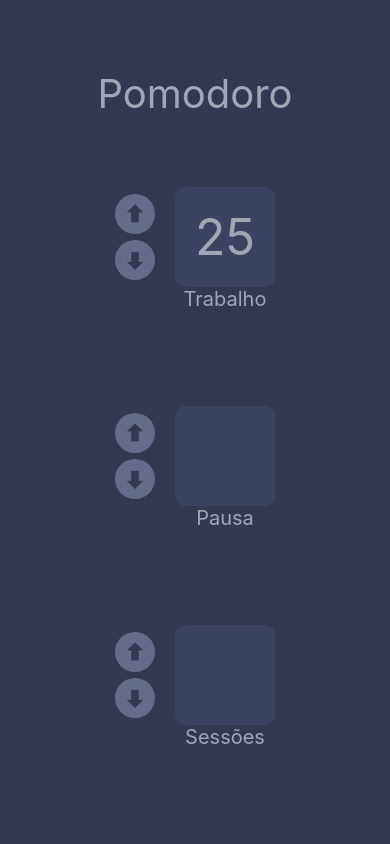
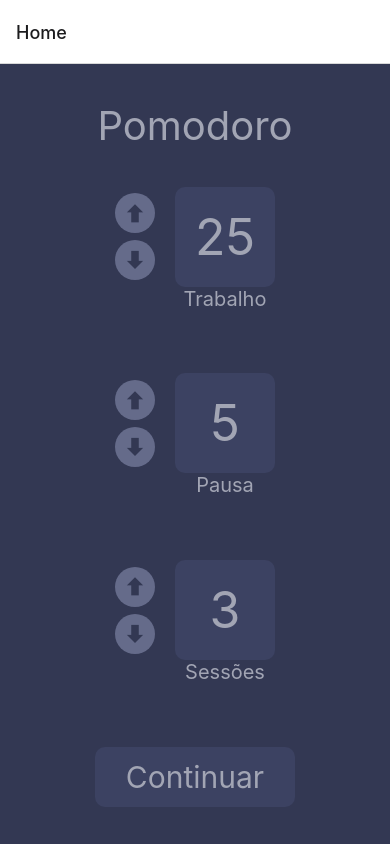
Before and after one commit to vitorjusto/pomodorochallenge, a React Native app: screen /Home in a window 390 px wide. Built offline with nearby package versions, Linux system fonts and the light colour scheme.

Commit message:
adiciona drawer navigation

```diff
--- a/App.js
+++ b/App.js
@@ -1,21 +1,20 @@
 import { StatusBar } from 'expo-status-bar';
 import { StyleSheet, Text, View } from 'react-native';
+import { NavigationContainer } from '@react-navigation/native';
+import {createDrawerNavigator, DrawerItemList, } from '@react-navigation/drawer';
+import { createNativeStackNavigator } from '@react-navigation/native-stack';
 import Configuracao from './components/configuracao';
-import Cronometro from './components/cronometro'
+import Cronometro from './components/cronometro';
 
-export default function App() {
+const Stack = createNativeStackNavigator();
+
+export default function App(){
   return (
-    <View style={styles.container}>
-      <Configuracao></Configuracao>
-    </View>
+    <NavigationContainer>
+      <Stack.Navigator>
+        <Stack.Screen name="Home" component={Configuracao} />
+        <Stack.Screen name="Cronometro" component={Cronometro} />
+      </Stack.Navigator>
+    </NavigationContainer>
   );
 }
-
-const styles = StyleSheet.create({
-  container: {
-    flex: 1,
-    backgroundColor: '#fff',
-    alignItems: 'center',
-    justifyContent: 'center',
-  },
-});
--- a/components/configuracao.js
+++ b/components/configuracao.js
@@ -3,7 +3,30 @@ import { StyleSheet, Text, View, TouchableOpacity} from 'react-native';
 import React, { useState, useEffect } from 'react';
 import { Ionicons, Entypo } from '@expo/vector-icons';
 
-export default function App() {
+function addNumber(number)
+{
+    if(number == 99)
+        return 99
+    number += 1
+    return number
+}
+
+function subNumber(number)
+{
+    if(number == 1)
+        return 1
+
+    number -= 1
+    return number
+}
+
+export default function App({ navigation }) {
+
+    const [trabalhoNumber, setTrabalhoNumber] = useState(25);
+    const [breakNumber, setbreakNumber] = useState(5);
+    const [sectionNumber, setSectionNumber] = useState(3);
+    const [addNumberText, setAddNumberText] = useState('trabalho');
+
     return(
         <View style={styles.container}>
 
@@ -11,12 +34,12 @@ export default function App() {
 
             <View style={styles.escolherNumero}>
             <View style={styles.BotaoContainer}>
-                <TouchableOpacity >
+                <TouchableOpacity onPressIn={() => setTrabalhoNumber(addNumber(trabalhoNumber))}>
                 <View style={styles.botao}>
                 <Entypo name={'arrow-up'} size={25} color={'#333853'}/>
                 </View>
                 </TouchableOpacity>
-                <TouchableOpacity>
+                <TouchableOpacity  onPress={() => setTrabalhoNumber(subNumber(trabalhoNumber))} >
                 <View style={styles.botao}>
                 <Entypo name={'arrow-down'} size={25} color={'#333853'}/>
 
@@ -25,7 +48,7 @@ export default function App() {
             </View>
             <View style={styles.centralizar}>
             <View style={styles.numeroContainer}>
-            <Text style={styles.Numero}>25</Text>
+            <Text style={styles.Numero}>{trabalhoNumber}</Text>
             </View>
                 <Text style={styles.texto}>Trabalho</Text>
             </View>
@@ -33,12 +56,12 @@ export default function App() {
 
             <View style={styles.escolherNumero}>
             <View style={styles.BotaoContainer}>
-                <TouchableOpacity >
+                <TouchableOpacity onPress={() => setbreakNumber(addNumber(breakNumber))}>
                 <View style={styles.botao}>
                 <Entypo name={'arrow-up'} size={25} color={'#333853'}/>
                 </View>
-                </TouchableOpacity>
-                <TouchableOpacity>
+                </TouchableOpacity >
+                <TouchableOpacity onPress={() => setbreakNumber(subNumber(breakNumber))}>
                 <View style={styles.botao}>
                 <Entypo name={'arrow-down'} size={25} color={'#333853'}/>
 
@@ -47,7 +70,7 @@ export default function App() {
             </View>
             <View style={styles.centralizar}>
             <View style={styles.numeroContainer}>
-            <input style={{backgroundColor: 'rgba(0,0,0,0)', border: '0px', width: 50, height: 50, fontSize: 45}} type={'Number'} min={1} max={99}></input>
+            <Text style={styles.Numero}>{breakNumber}</Text>
             </View>
                 <Text style={styles.texto}>Pausa</Text>
             </View>
@@ -55,12 +78,12 @@ export default function App() {
 
             <View style={styles.escolherNumero}>
             <View style={styles.BotaoContainer}>
-                <TouchableOpacity >
+                <TouchableOpacity onPress={() => setSectionNumber(addNumber(sectionNumber))}>
                 <View style={styles.botao}>
                 <Entypo name={'arrow-up'} size={25} color={'#333853'}/>
                 </View>
                 </TouchableOpacity>
-                <TouchableOpacity>
+                <TouchableOpacity onPress={() => setSectionNumber(subNumber(sectionNumber))}>
                 <View style={styles.botao}>
                 <Entypo name={'arrow-down'} size={25} color={'#333853'}/>
 
@@ -69,11 +92,17 @@ export default function App() {
             </View>
             <View style={styles.centralizar}>
             <View style={styles.numeroContainer}>
-            <input style={{backgroundColor: 'rgba(0,0,0,0)', border: '0px', width: 50, height: 50, fontSize: 45}} type={'Number'} min={1} max={99}></input>
+            <Text style={styles.Numero}>{sectionNumber}</Text>
             </View>
                 <Text style={styles.texto}>Sessões</Text>
             </View>
             </View>
+
+            <TouchableOpacity onPress={() => navigation.navigate('Cronometro')}>
+                <View style={styles.botaoContinue}>
+                    <Text style={styles.textobotao}>Continuar</Text>
+                </View>
+            </TouchableOpacity>
         </View>
     )
 }
@@ -139,5 +168,20 @@ const styles = StyleSheet.create({
   {
     color: 'rgb(162, 165, 180)',
     fontSize: "50px"
+  },
+  botaoContinue:
+  {
+      display: 'flex',
+    backgroundColor: '#3C4262',
+    alignItems: 'center',
+    justifyContent: 'center',
+    width: 200,
+    borderRadius: 10,
+    height: 60
+  },
+  textobotao:
+  {
+    fontSize: "30px",
+    color: 'rgb(162, 165, 180)',
   }
 })
```
Also changed, not shown: package.json (+7 -0 lines), 2 other files (tests, documents, lock files or other folders).
